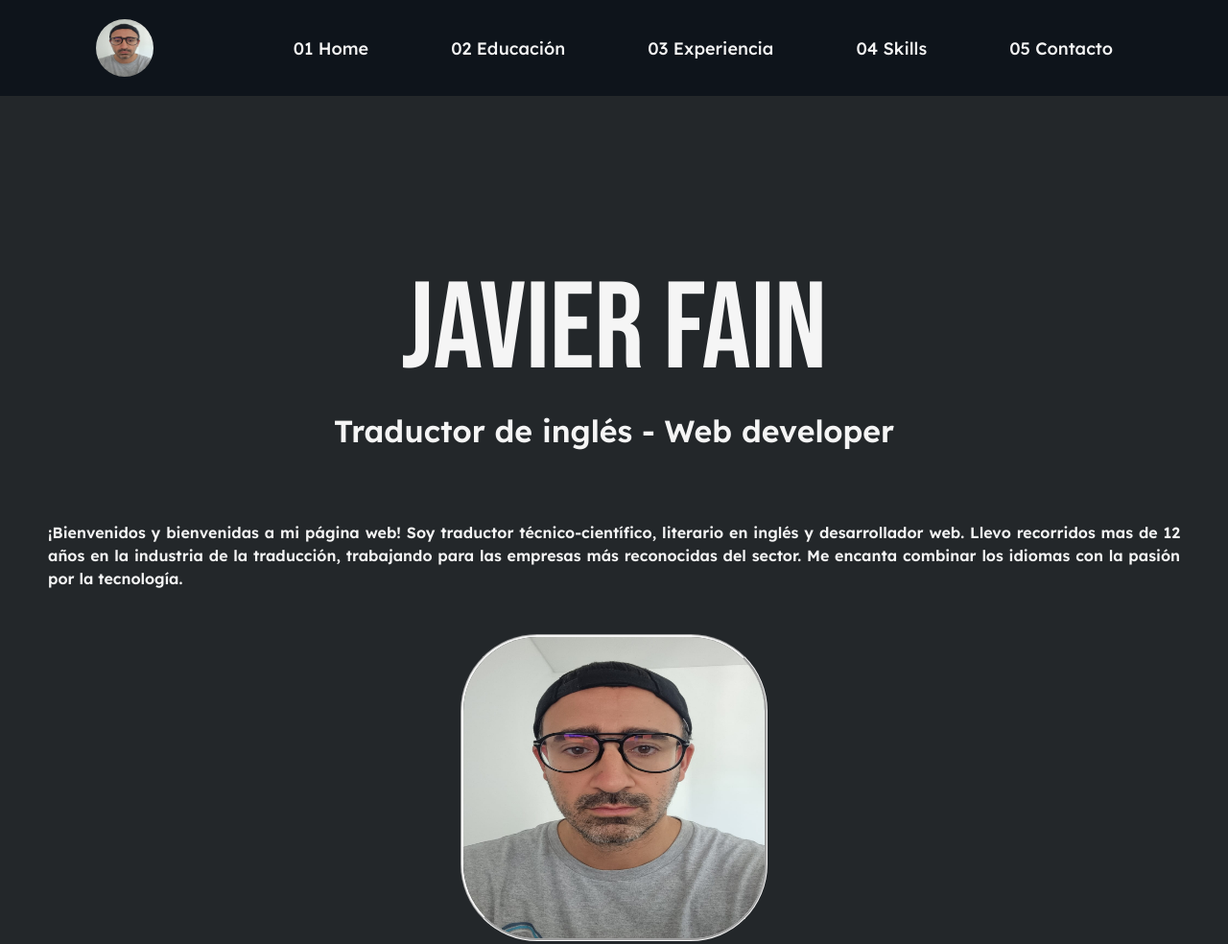
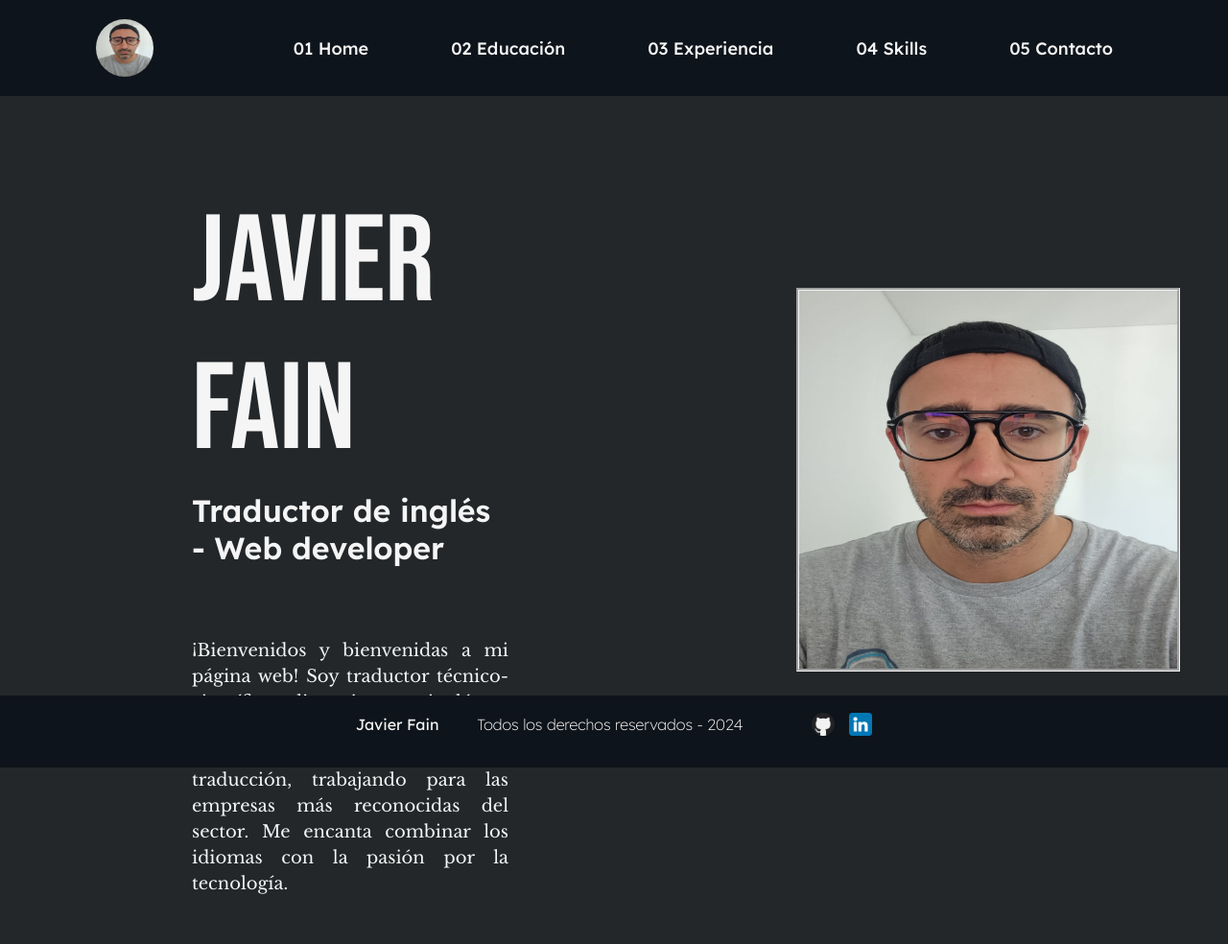
Before and after one commit to tambero14/coderhouse, a website: page index.html in a window 1280 px wide. Shown: the top 984 px of the page at 96% size. Drawn offline with nearby package versions, Linux system fonts and the light colour scheme.

Commit message:
Finalizando el archivo index para todas las resoluciones

```diff
--- a/index.html
+++ b/index.html
@@ -8,6 +8,9 @@
     <link href="https://fonts.googleapis.com/css2?family=Lexend+Deca:wght@100..900&display=swap" rel="stylesheet">
     <link rel="preconnect" href="https://fonts.googleapis.com">
     <link rel="preconnect" href="https://fonts.gstatic.com" crossorigin>
+    <link rel="preconnect" href="https://fonts.googleapis.com">
+    <link rel="preconnect" href="https://fonts.gstatic.com" crossorigin>
+    <link href="https://fonts.googleapis.com/css2?family=Libre+Baskerville:ital,wght@0,400;0,700;1,400&display=swap" rel="stylesheet">
     <link href="https://fonts.googleapis.com/css2?family=Bebas+Neue&display=swap" rel="stylesheet">
     <link href="https://cdn.jsdelivr.net/npm/bootstrap@5.3.3/dist/css/bootstrap.min.css" rel="stylesheet" integrity="sha384-QWTKZyjpPEjISv5WaRU9OFeRpok6YctnYmDr5pNlyT2bRjXh0JMhjY6hW+ALEwIH" crossorigin="anonymous">
     <script src="https://cdn.jsdelivr.net/npm/bootstrap@5.3.3/dist/js/bootstrap.bundle.min.js" integrity="sha384-YvpcrYf0tY3lHB60NNkmXc5s9fDVZLESaAA55NDzOxhy9GkcIdslK1eN7N6jIeHz" crossorigin="anonymous"></script>
@@ -50,7 +53,7 @@
         <div class="texto">
             <h1>JAVIER FAIN</h1>
             <h2>Traductor de inglés - Web developer</h2>
-            <p>¡Bienvenidos y bienvenidas a mi página web! Soy traductor técnico-científico, literario en inglés y desarrollador web. Llevo recorridos mas de 12 años en la industria de la traducción, trabajando para las empresas más reconocidas del sector. Me encanta combinar los idiomas con la pasión por la tecnología.</p>
+            <p>¡Bienvenidos y bienvenidas a mi página web! Soy traductor técnico-científico, literario en inglés y desarrollador web. Llevo recorridos mas de 12 años en la industria de la traducción, trabajando para las empresas más reconocidas del sector. Me encanta combinar los idiomas con la pasión por la tecnología.
         </div>
         <div class="img">
             <img src="img/Javifain.jpg" alt="Foto de perfil para el portfolio">
--- a/scss/styles.scss
+++ b/scss/styles.scss
@@ -1,3 +1,6 @@
+@import "./utilidades/variables";
+
+
 *{
     margin: 0;
     padding: 0;
@@ -5,11 +8,11 @@
 }
 
 body {
-    background-color: #23272A;
+    background-color: $color-main;
 }
 
 header {
-    background-color: #0E141B;
+    background-color: $color-nav-foot;
     display: flex;
     justify-content: space-between;
     padding: 20px 100px;
@@ -31,7 +34,7 @@ header {
         gap: 70px;
         li a:link, li a:visited {
             font-family: "Lexend Deca", sans-serif;
-            color: whitesmoke;
+            color: $color-font;
             font-weight: 500;
             font-size: large;
             text-decoration: none;
@@ -65,30 +68,30 @@ main {
     margin: 50px;
     div.texto h1 {
         margin-top: 10%;
-        font-family: "Bebas Neue", sans-serif;
+        font-family: $titulo-main;
         font-weight: 400;
         font-style: normal;
         font-size: 800%;
-        color: whitesmoke;
+        color: $color-font;
         text-align: center;
     }
 
     div.texto h2 {
-        font-family: "Lexend Deca", sans-serif;
+        font-family: $subtitulo;
         font-weight: 550;
         font-style:normal;
         font-size: 200%;
-        color: whitesmoke;
+        color: $color-font;
         text-align: center;
         margin-bottom: 75px;
     }
 
     div.texto p {
-        font-family: "Lexend Deca", sans-serif;
+        font-family: $parrafo;
         font-weight: 550;
         font-style:normal;
         font-size: 100%;
-        color: whitesmoke;
+        color: $color-font;
         text-align: justify;
     }
 
@@ -108,7 +111,7 @@ main {
 
     // Estilos de footer
     footer {
-        background-color: #0E141B;
+        background-color: $color-nav-foot;
         display: flex;
         height: 100px;
         gap: 40px;
@@ -119,14 +122,14 @@ main {
             font-weight: 200;
             font-style: normal;
             font-size: 100%;
-            color: whitesmoke;
+            color: $color-font;
         }
         p.nombre {
             font-family: "Lexend Deca", sans-serif;
             font-weight: 400;
             font-style: normal;
             font-size: 100%;
-            color: whitesmoke;
+            color: $color-font;
         }
         nav {
             ul {
@@ -144,3 +147,51 @@ main {
                 }
             }
     }
+
+
+
+    // resolución PC desktop
+    @media screen and (min-width: 1024px) {
+        main {
+            display: flex;
+            gap: 300px;
+            div.texto {
+                width: 800px;
+            }
+            div.texto h1, div.texto h2, div.texto p {
+                text-align: left;
+                margin-left: 150px;
+            }
+            div.texto p {
+                font-family: "Libre Baskerville", serif;
+                font-weight: 400;
+                font-style: normal;
+                font-size: large;
+                text-decoration: solid;
+                text-align: justify;
+            }
+            .img {
+                align-items: center;
+                img {
+                    width: 25rem;
+                    height: 25rem;
+                    border-radius: 0%;
+                    border-style:groove;
+                    border-color: whitesmoke;
+                }
+            }
+        }
+
+        footer {
+            bottom: 0;
+            position: fixed;
+            width: 100%;
+            background-color: $color-nav-foot;
+            display: flex;
+            height: 75px;
+            gap: 40px;
+            align-items: center;
+            justify-content: center;
+        }
+
+}
--- /dev/null
+++ b/scss/utilidades/_variables.scss
@@ -0,0 +1,11 @@
+// colores
+$color-main: #23272A;
+$color-nav-foot: #0E141B;
+$color-font: whitesmoke;
+$color-hover: crimson;
+
+
+// fuentes
+$titulo-main: "Bebas Neue", sans-serif;
+$subtitulo: "Lexend Deca", sans-serif;
+$parrafo: "Lexend Deca", sans-serif;
```
Also changed, not shown: css/main.css, 1 other file.
